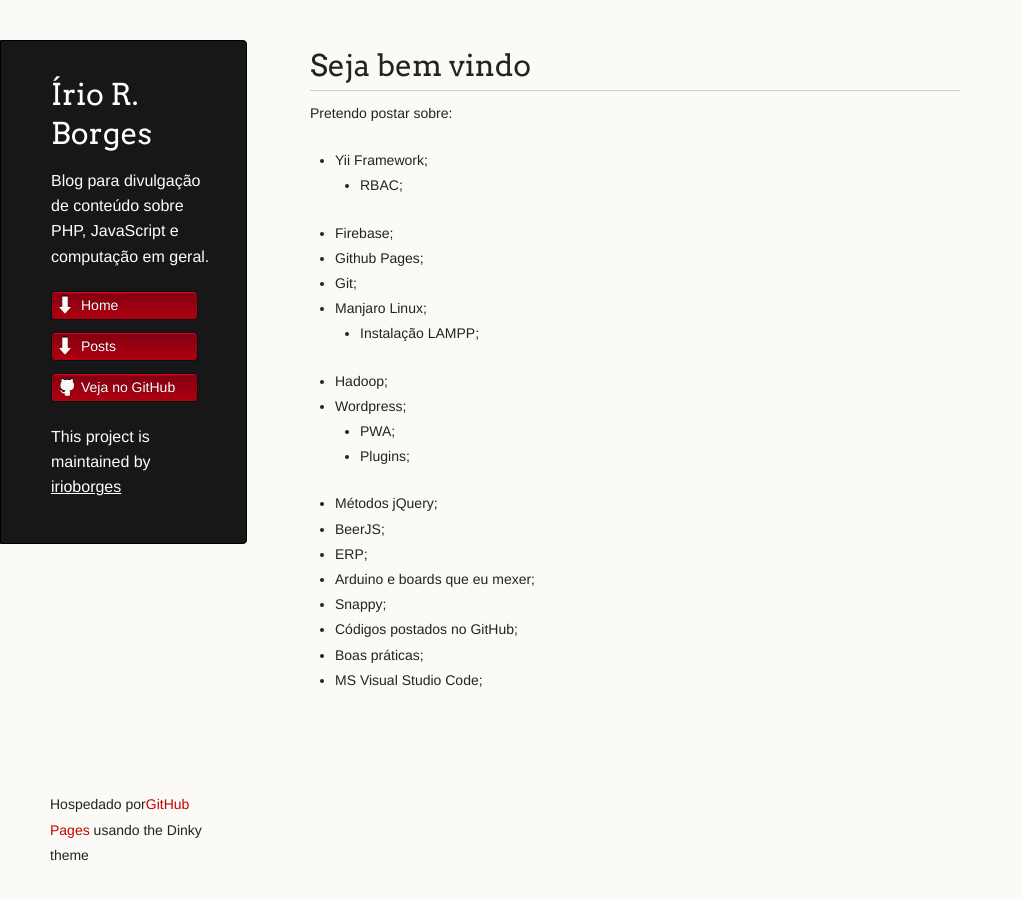
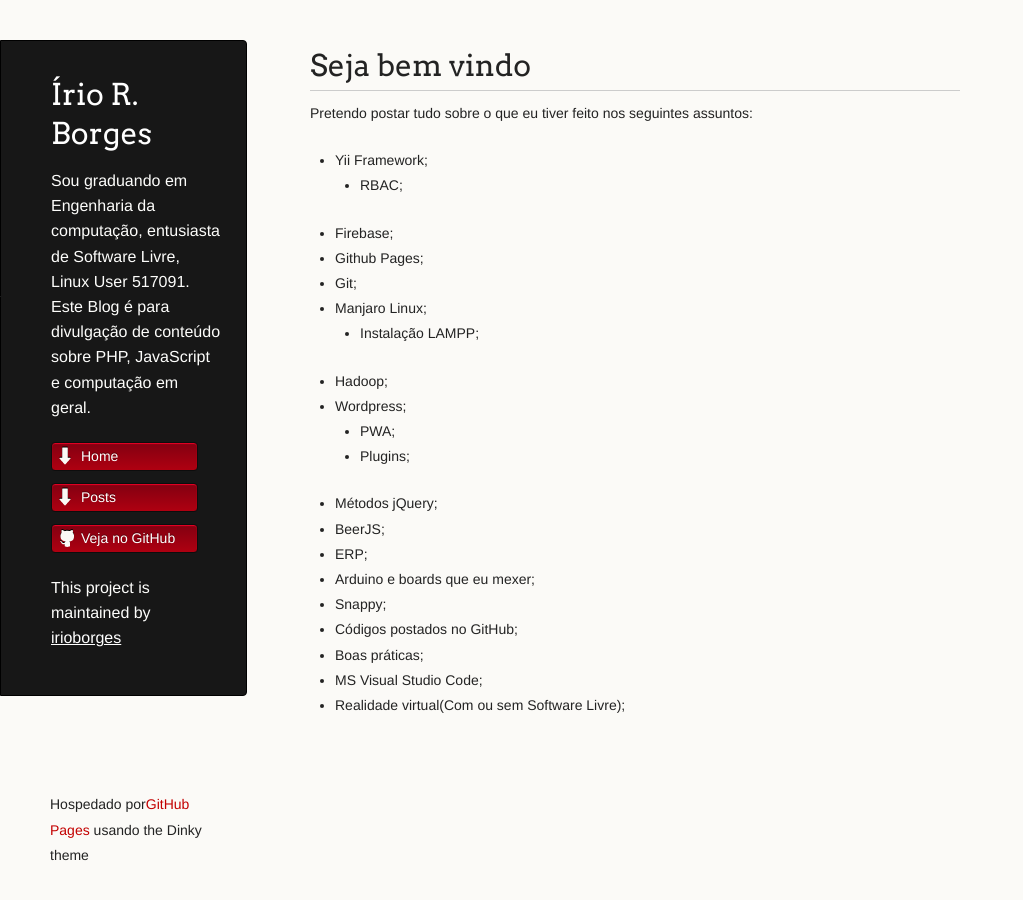
Before and after one commit to irioborges/irioborges, a Jekyll site: the page built from index.md, in a window 1280 px wide. Shown: the whole page, without its empty margins (0-1023 px from the left). Built offline with Jekyll 4.4.1, drawn with Linux system fonts in a browser that asks for light colours; our own code applies the rules of GitHub Pages for plain Markdown files.

Commit message:
Terceiro commit

```diff
--- a/_layouts/default.html
+++ b/_layouts/default.html
@@ -18,7 +18,7 @@
         <!-- <h1 class="header">{{ site.title | default: site.github.repository_name }}</h1> -->
         <h1 class="header">Írio R. Borges</h1>
         <!-- <p class="header">{{ site.description | default: site.github.project_tagline }}</p> -->
-        <p class="header">Blog para divulgação de conteúdo sobre PHP, JavaScript e computação em geral.</p>
+        <p class="header">Sou graduando em Engenharia da computação, entusiasta de Software Livre, Linux User 517091. Este Blog é para divulgação de conteúdo sobre PHP, JavaScript e computação em geral.</p>
 
         <ul>
           {% if site.show_downloads %}
--- a/index.md
+++ b/index.md
@@ -126,7 +126,7 @@ The final element.
 
 # Seja bem vindo
 
-Pretendo postar sobre:
+Pretendo postar tudo sobre o que eu tiver feito nos seguintes assuntos:
 
  - Yii Framework;
    - RBAC;
@@ -147,3 +147,4 @@ Pretendo postar sobre:
  - Códigos postados no GitHub;
  - Boas práticas;
  - MS Visual Studio Code;
+ - Realidade virtual(Com ou sem Software Livre);
```
